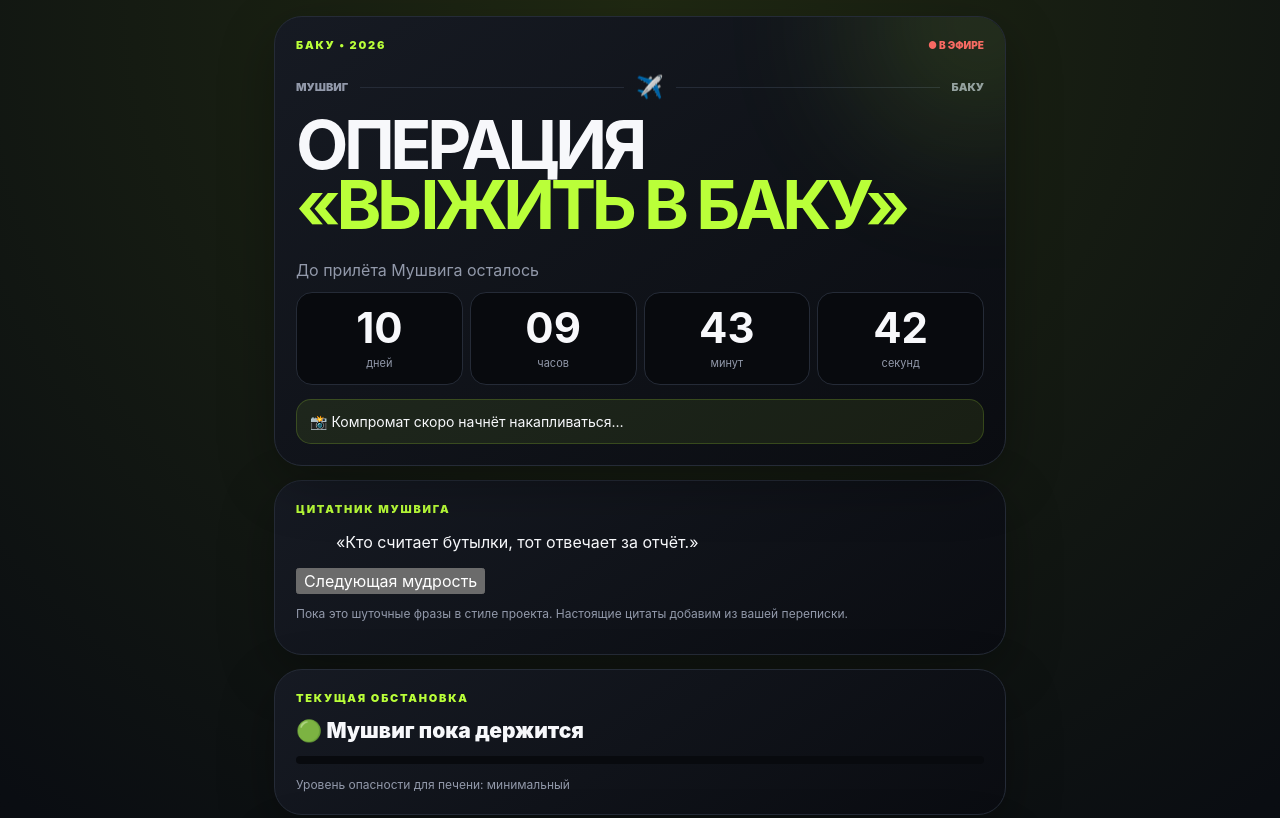
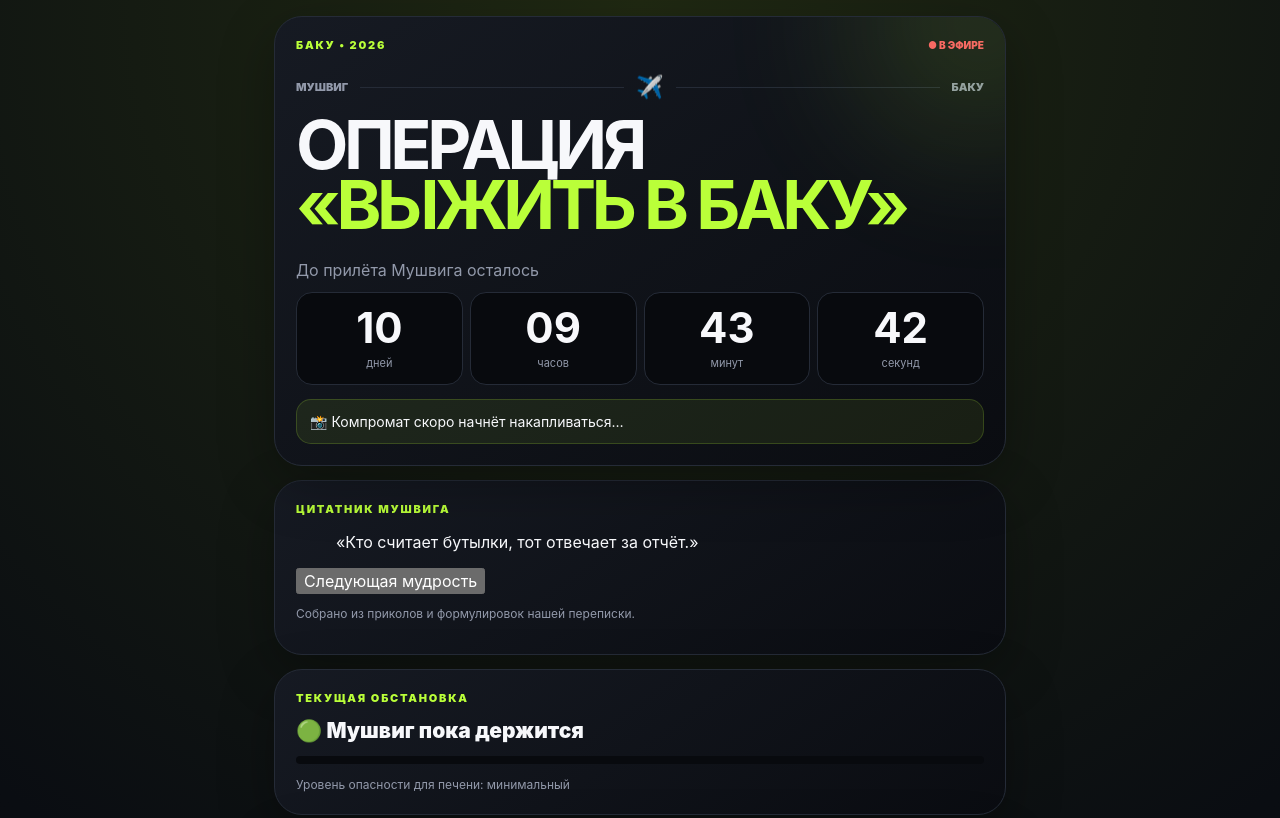
Before and after one commit to xsamikx-creator/Mishanya, a website: page index.html in a window 1280 px wide. Shown: the top 818 px of the page. Drawn offline with Linux system fonts and the light colour scheme.

Commit message:
Уточнить источник цитат Мушвига

```diff
--- a/index.html
+++ b/index.html
@@ -37,7 +37,7 @@
       <p class="eyebrow">ЦИТАТНИК МУШВИГА</p>
       <blockquote id="mushvigQuote">«Сначала прилетим, потом разберёмся.»</blockquote>
       <button class="quote-button" id="quoteBtn">Следующая мудрость</button>
-      <p class="note">Пока это шуточные фразы в стиле проекта. Настоящие цитаты добавим из вашей переписки.</p>
+      <p class="note">Собрано из приколов и формулировок нашей переписки.</p>
     </section>
 
     <section class="card status-card">
```
